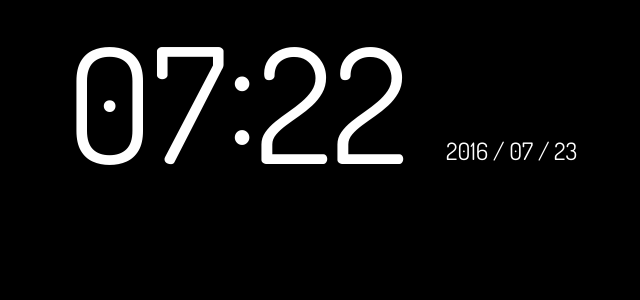
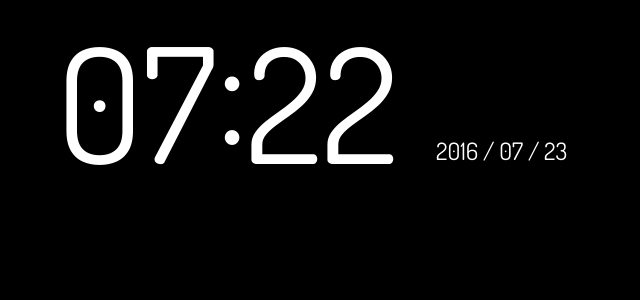
Before and after one commit to bizley/pi-mirror, a Yii app: template views/site/index.php in a window 1280 px wide. Shown: the top 300 px of the page, without its empty margins (434-1074 px from the left). Run offline with PHP 8.4 and a stand-in for Yii, Linux system fonts and the light colour scheme; the template is opened without the code that fills it, so the values that code supplies are empty; some libraries are stand-ins or nearby versions.

Commit message:
styles
+stability stable

```diff
--- a/composer.json
+++ b/composer.json
@@ -3,13 +3,13 @@
     "description": "PI Mirror Display Interface",
     "type": "project",
     "license": "BSD-3-Clause",
-    "minimum-stability": "dev",
+    "minimum-stability": "stable",
     "require": {
         "php": ">=5.4.0",
         "yiisoft/yii2": ">=2.0.5",
         "yiisoft/yii2-bootstrap": "*",
         "yiisoft/yii2-httpclient": "~2.0.0",
-        "google/apiclient": "^2.0.0@RC"
+        "google/apiclient": "^2.0"
     },
     "config": {
         "process-timeout": 1800
--- a/web/css/style.css
+++ b/web/css/style.css
@@ -16,7 +16,7 @@ body {
 #hours {
     position:absolute;
     top:0;
-    right:620px;
+    right:630px;
     width:170px;
     font-size:10em;
     text-align:right;
@@ -24,7 +24,7 @@ body {
 #colon {
     position:absolute;
     top:-20px;
-    right:590px;
+    right:600px;
     width:30px;
     font-size:10em;
     text-align:center;
@@ -32,7 +32,7 @@ body {
 #minutes {
     position:absolute;
     top:0;
-    right:420px;
+    right:430px;
     width:170px;
     font-size:10em;
     text-align:left;
@@ -40,14 +40,14 @@ body {
 #weather {
     position:absolute;
     top:35px;
-    right:180px;
-    width:230px;
+    right:190px;
+    width:240px;
     font-size:5em;
 }
 #date {
     position:absolute;
     top:135px;
-    right:180px;
+    right:190px;
     width:220px;
     font-size:1.5em;
 }
@@ -67,7 +67,7 @@ body {
     position:absolute;
     top:165px;
     right:0;
-    width:400px;
+    width:410px;
     font-size:1.1em;
     color:#999;
 }
@@ -95,7 +95,6 @@ body {
     width:700px;
 }
 .event {
-    border-top:1px solid #666;
     padding:10px 0;
 }
 .date {
```
Also changed, not shown: 1 other file.
